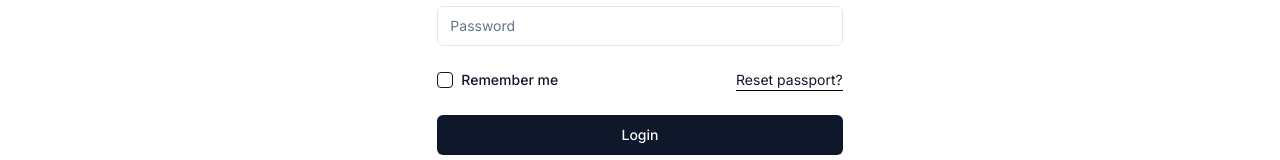
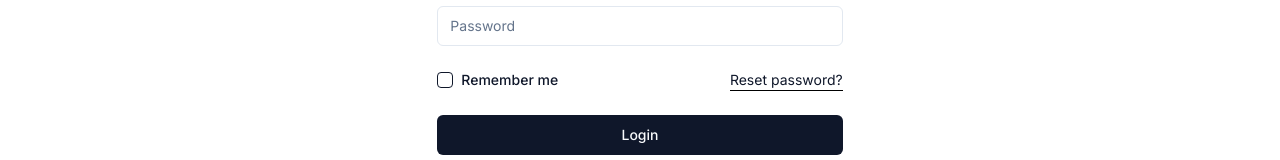
Before and after one commit to boilerplate-sh/boilerplate, a Next.js app in the folder next-client/: page /login in a window 1280 px wide. Shown: the part 439-599 px from the top of the page. Built offline with nearby package versions, Linux system fonts and the light colour scheme.

Commit message:
update grammar issue

```diff
--- a/next-client/src/app/(auth)/login/page.tsx
+++ b/next-client/src/app/(auth)/login/page.tsx
@@ -53,7 +53,7 @@ export default function page() {
 
             <p className="flex justify-end">
               <Link className="w-fit border-b border-black text-sm" href={`/`}>
-                Reset passport?
+                Reset password?
               </Link>
             </p>
           </div>
```
